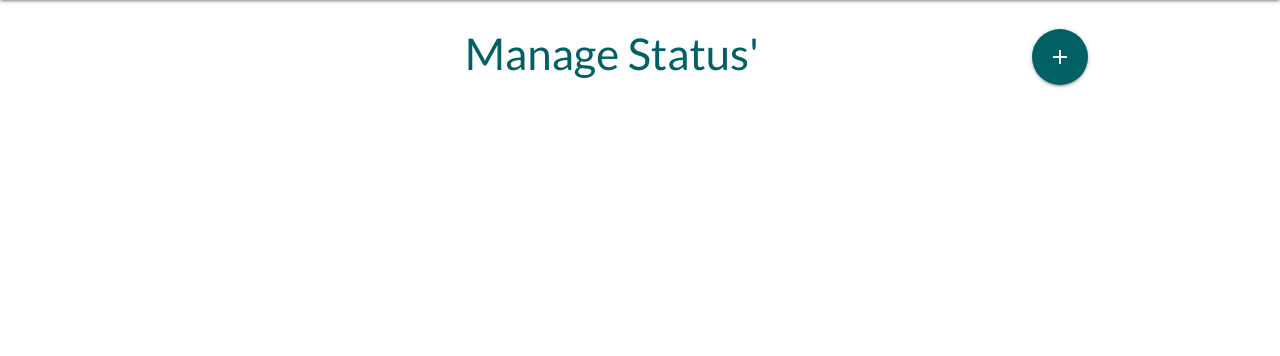
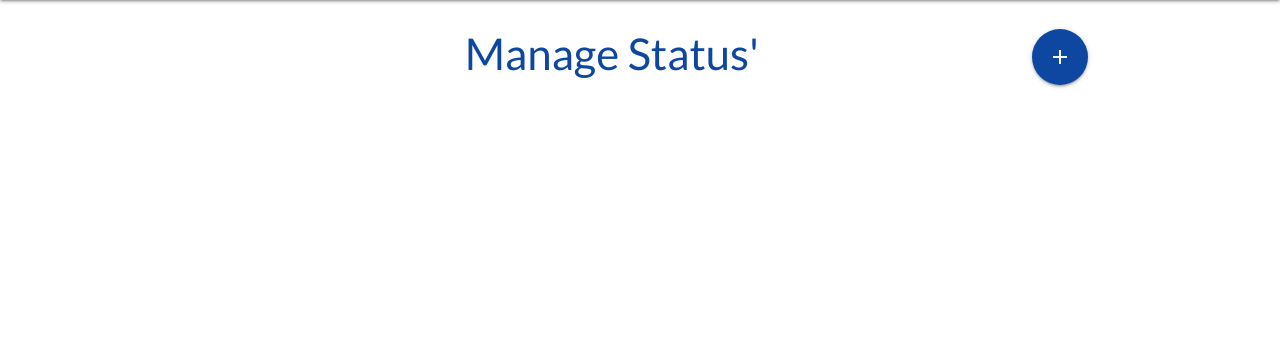
Before and after one commit to martinbannister/CI_MS3_We-ll_Look_Into_It, a Flask app: template templates/ph_status.html in a window 1280 px wide. Shown: the part 64-420 px from the top of the page. Run offline with Flask 2, Linux system fonts and the light colour scheme; the template is opened without the code that fills it, so the values that code supplies are empty; the visitor is signed in with stand-in values (Sample User, id 1); parts of the project's set-up code (start-up, migrations or seed data) failed here and were passed over; some libraries are stand-ins or nearby versions.

Commit message:
STYLE(ph_status.html): change main colour to blue

```diff
--- a/templates/ph_status.html
+++ b/templates/ph_status.html
@@ -2,8 +2,8 @@
 
 {% block content %}
 <div class="row">
-    <h3 class="cyan-text text-darken-4 center-align">Manage Status'
-        <a href="{{ url_for('add_status') }}" class="btn-floating btn-large waves-effect waves-light cyan darken-4 right">
+    <h3 class="blue-text text-darken-4 center-align">Manage Status'
+        <a href="{{ url_for('add_status') }}" class="btn-floating btn-large waves-effect waves-light blue darken-4 right">
             <i class="material-icons">add</i>
         </a>
     </h3>
@@ -13,7 +13,7 @@
 <div class="row">
     {% for status in statuses %}
         <div class="col s12 m4">
-        <div class="card cyan darken-4">
+        <div class="card blue darken-4">
             <div class="card-content white-text">
             <span class="card-title">{{ status.pothole_status }}</span>
             </div>
@@ -23,14 +23,14 @@
             <!-- Modal Trigger -->
             <button data-target="delete_confirm{{ loop.index }}" class="btn modal-trigger">Delete</button>
             <!-- Modal Structure -->
-            <div id="delete_confirm{{ loop.index }}" class="modal cyan lighten-5">
-                <div class="modal-content left-align cyan-text text-darken-4">
+            <div id="delete_confirm{{ loop.index }}" class="modal blue lighten-5">
+                <div class="modal-content left-align blue-text text-darken-4">
                     <h4>Delete This Status!</h4>
                     <p>Are you sure?</p>
                 </div>
-                <div class="modal-footer cyan lighten-4">
+                <div class="modal-footer blue lighten-4">
                     <a href="{{ url_for('delete_status', status_id=status._id) }}" class="waves-effect waves-light btn-small red black-text">Yes, Delete</a>
-                    <button class="modal-close btn waves-effect waves-light cyan darken-4">No, Close</button>
+                    <button class="modal-close btn waves-effect waves-light blue darken-4">No, Close</button>
                 </div>
             </div>
             </div>
```
